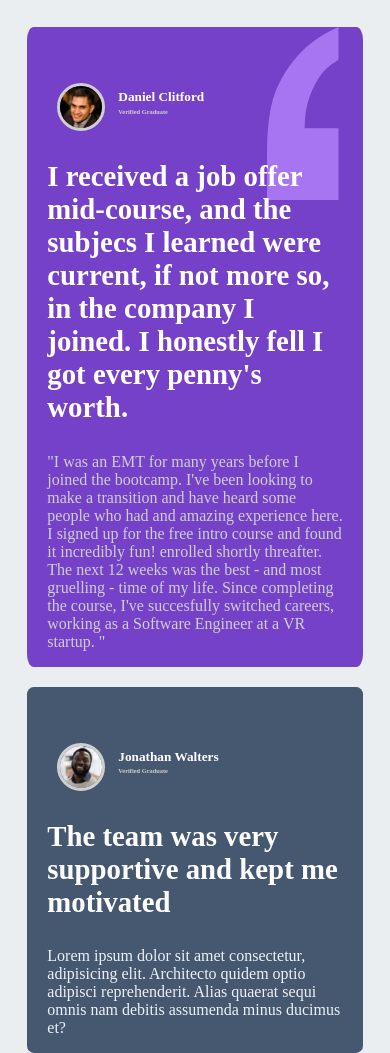
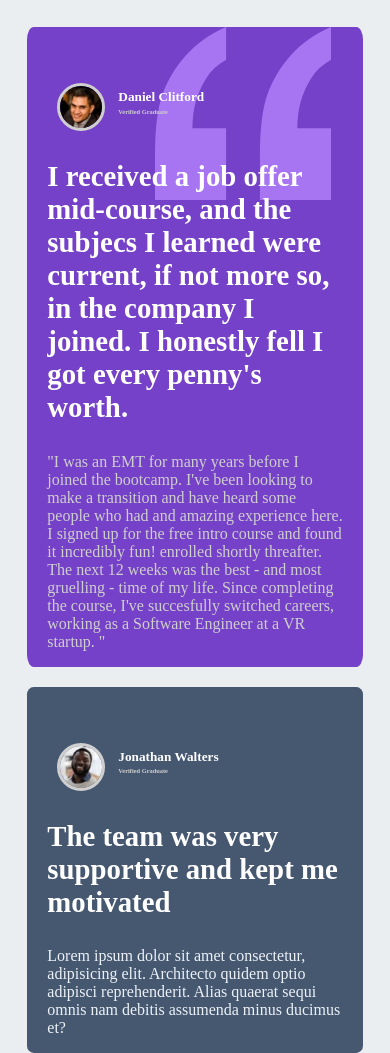
Before and after one commit to edusaga/portada, a plain HTML site: page index.html in a window 390 px wide. Shown: the top 1053 px of the page. Drawn offline with Linux system fonts and the light colour scheme; a web font is replaced by a local one.

Commit message:
martes tarde

```diff
--- a/style.scss
+++ b/style.scss
@@ -51,7 +51,7 @@ body{
       background-repeat: no-repeat;
       background-position:top right;
       background-size:  10rem;
-      background-position-x: 22rem;
+      background-position-x: 88%;
 
 }
 
@@ -207,6 +207,6 @@ body{
       background-repeat: no-repeat;
       background-position:top right;
       background-size:  11rem;
-      background-position-x: 15rem;
+      background-position-x: 8rem;
     }
 }
```
Also changed, not shown: style.css, 1 other file.
